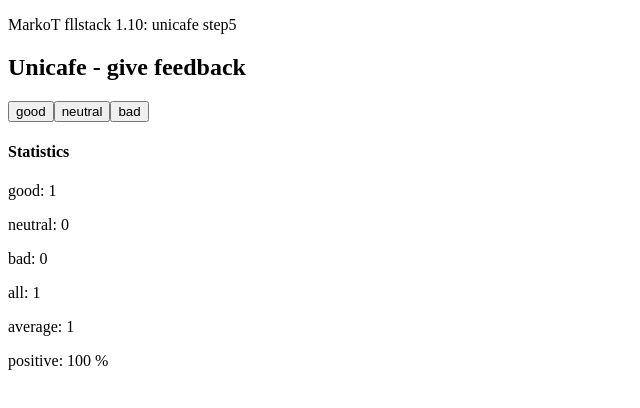
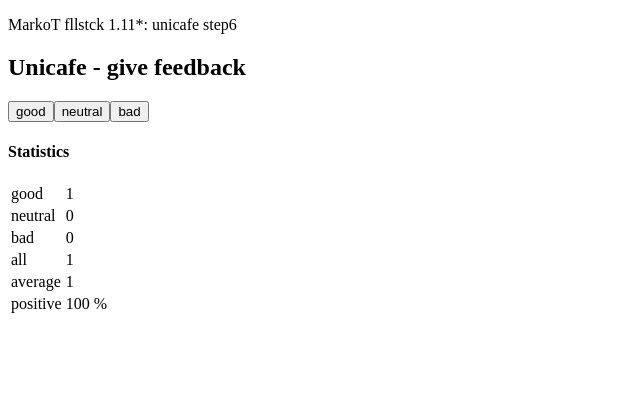
Before and after one commit to MarkoTammi/fllstck, a React (Create React App) app in the folder osa1/unicafe/: page / in a window 1280 px wide. Both pictures are taken after a click on the button "good". Shown: the top 408 px of the page, without its empty margins (0-640 px from the left). Built offline with nearby package versions, Linux system fonts and the light colour scheme.

Commit message:
fllstack 1.11: unicafe step6 ready

```diff
--- a/osa1/unicafe/src/index.js
+++ b/osa1/unicafe/src/index.js
@@ -1,4 +1,4 @@
-//MarkoT fllstack 1.10: unicafe step5
+//MarkoT fllstck 1.11*: unicafe step6
 
 import React, { useState } from 'react'
 import ReactDOM from 'react-dom'
@@ -25,18 +25,26 @@ import ReactDOM from 'react-dom'
 
 // Component to create statistics
 const Statistic2 = (props) => {
-  if (props.allNbr === 0 && props.txt === 'good: ') {
+  if (props.allNbr === 0 && props.txt === 'good') {
     return (
-      <p>No feedback has been given so far. The app is used by pressing the buttons.</p>
+      <tbody>
+        <tr>
+          <td>No feedback has been given so far. The app is used by pressing the buttons.</td>
+        </tr>
+      </tbody>
     )
   }
   if (props.allNbr === 0) {
     return null
   }
   return (
-    <div>
-      <p>{props.txt} {props.nbr} {props.pros}</p>
-    </div>
+    <tbody>
+      <tr>
+        <td>{props.txt}</td>
+        <td>{props.nbr}</td>
+        <td>{props.pros}</td>
+      </tr>
+    </tbody>
     )
 }
 
@@ -67,7 +75,7 @@ const App = () => {
 
   return (
     <div>
-        <p>MarkoT fllstack 1.10: unicafe step5</p>
+        <p>MarkoT fllstck 1.11*: unicafe step6</p>
 
         <h2>Unicafe - give feedback</h2>
         <Button handleOnClick={() => increaseGood(good+1)} text='good'/>
@@ -84,13 +92,16 @@ const App = () => {
           averageTxt="average: " averageNbr={(( good - bad ) / totalNumber )}
           positiveTxt="positive: " positiveNbr={(( good / totalNumber ) * 100 )} positivePros=" %"
           /> */}
+        <table>
 
-        <Statistic2 allNbr={totalNumber} txt="good: " nbr={good}/>
-        <Statistic2 allNbr={totalNumber} txt="neutral: " nbr={neutral}/>
-        <Statistic2 allNbr={totalNumber} txt="bad: " nbr={bad}/>
-        <Statistic2 allNbr={totalNumber} txt="all: " nbr={totalNumber}/>
-        <Statistic2 allNbr={totalNumber} txt="average: " nbr={(( good - bad ) / totalNumber )}/>
-        <Statistic2 allNbr={totalNumber} txt="positive: " nbr={(( good / totalNumber ) * 100 )} pros=" %"/>
+          <Statistic2 allNbr={totalNumber} txt="good" nbr={good}/>
+          <Statistic2 allNbr={totalNumber} txt="neutral" nbr={neutral}/>
+          <Statistic2 allNbr={totalNumber} txt="bad" nbr={bad}/>
+          <Statistic2 allNbr={totalNumber} txt="all" nbr={totalNumber}/>
+          <Statistic2 allNbr={totalNumber} txt="average" nbr={(( good - bad ) / totalNumber )}/>
+          <Statistic2 allNbr={totalNumber} txt="positive" nbr={(( good / totalNumber ) * 100 )} pros=" %"/>
+
+        </table>
     </div>
   )
 }
```
